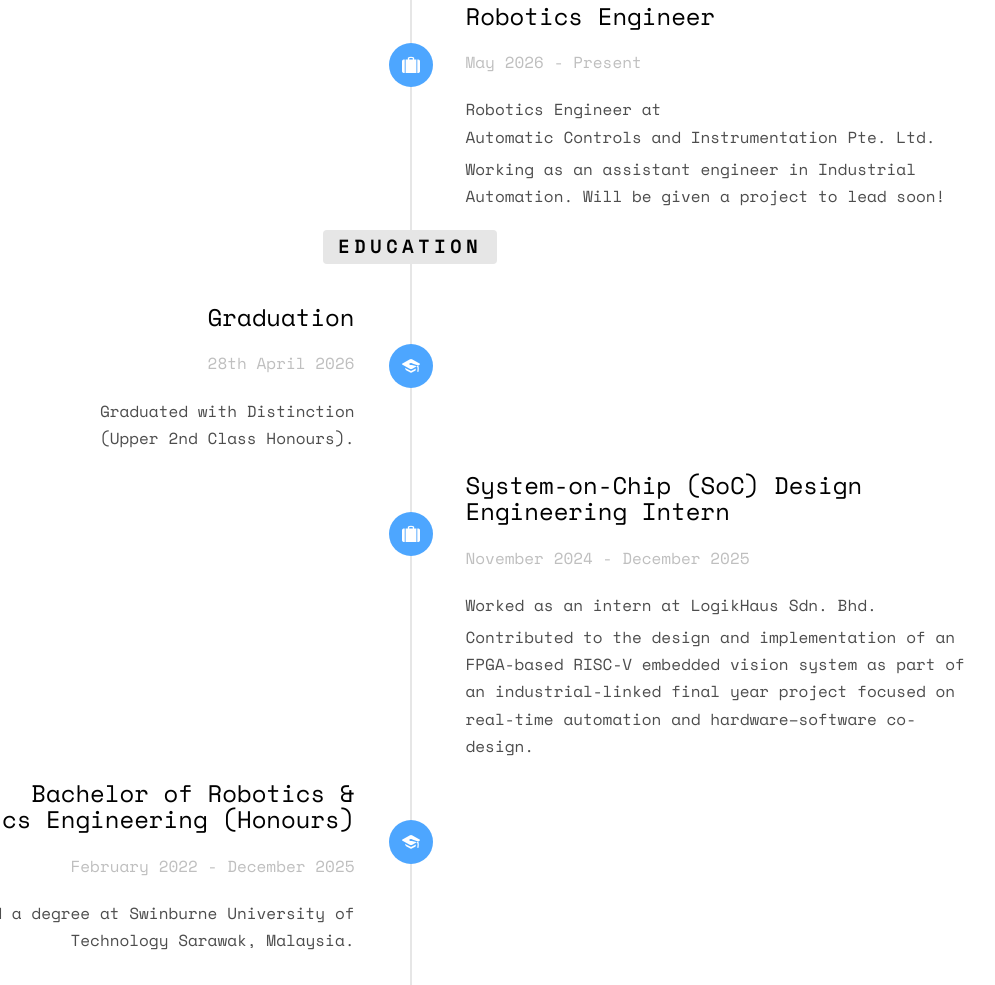
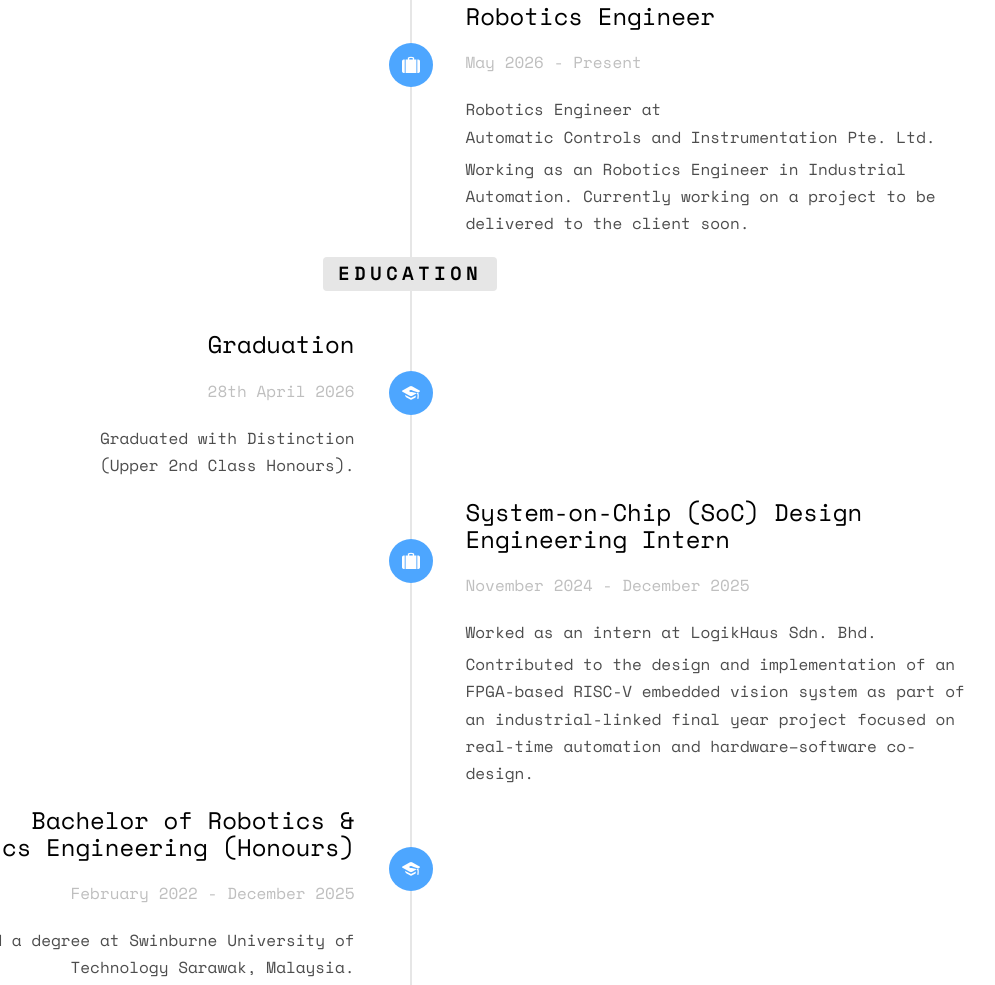
Before and after one commit to Crataegus99/profile, a plain HTML site: page index.html in a window 1280 px wide. Shown: the part 2119-3104 px from the top of the page, without its empty margins (230-1225 px from the left). Drawn offline with nearby package versions, Linux system fonts and the light colour scheme; files whose address does not match are found by name; a web font is replaced by a local one.

Commit message:
Update index.html

```diff
--- a/index.html
+++ b/index.html
@@ -148,7 +148,7 @@
 								</div>
 								<div class="timeline-body">
 									<p> Robotics Engineer at <br> Automatic Controls and Instrumentation Pte. Ltd. </p>
-									<p> Working as an assistant engineer in Industrial Automation. Will be given a project to lead soon! </p>
+									<p> Working as an Robotics Engineer in Industrial Automation. Currently working on a project to be delivered to the client soon. </p>
 								</div>
 							</div>
 						</li>
```
